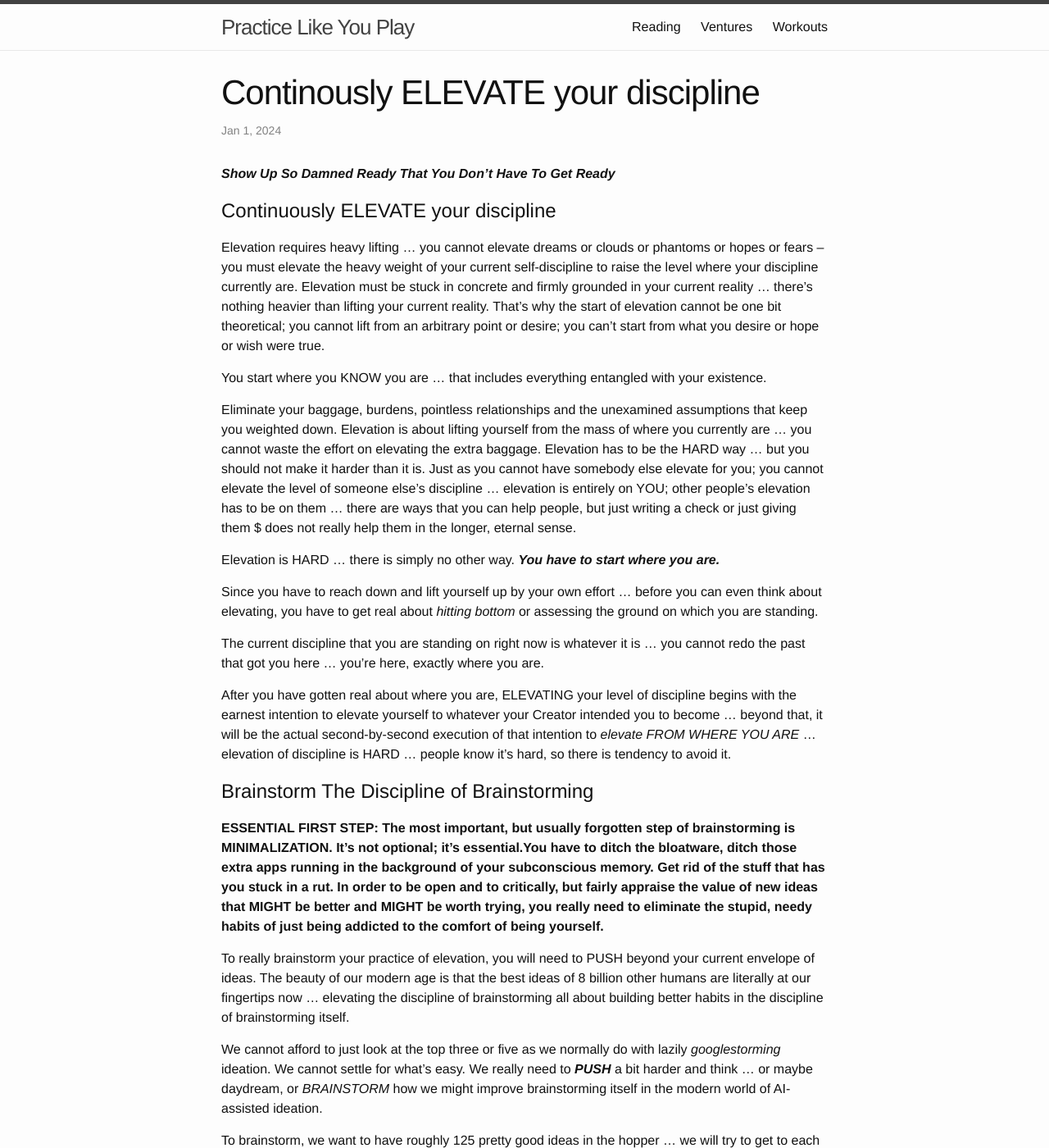
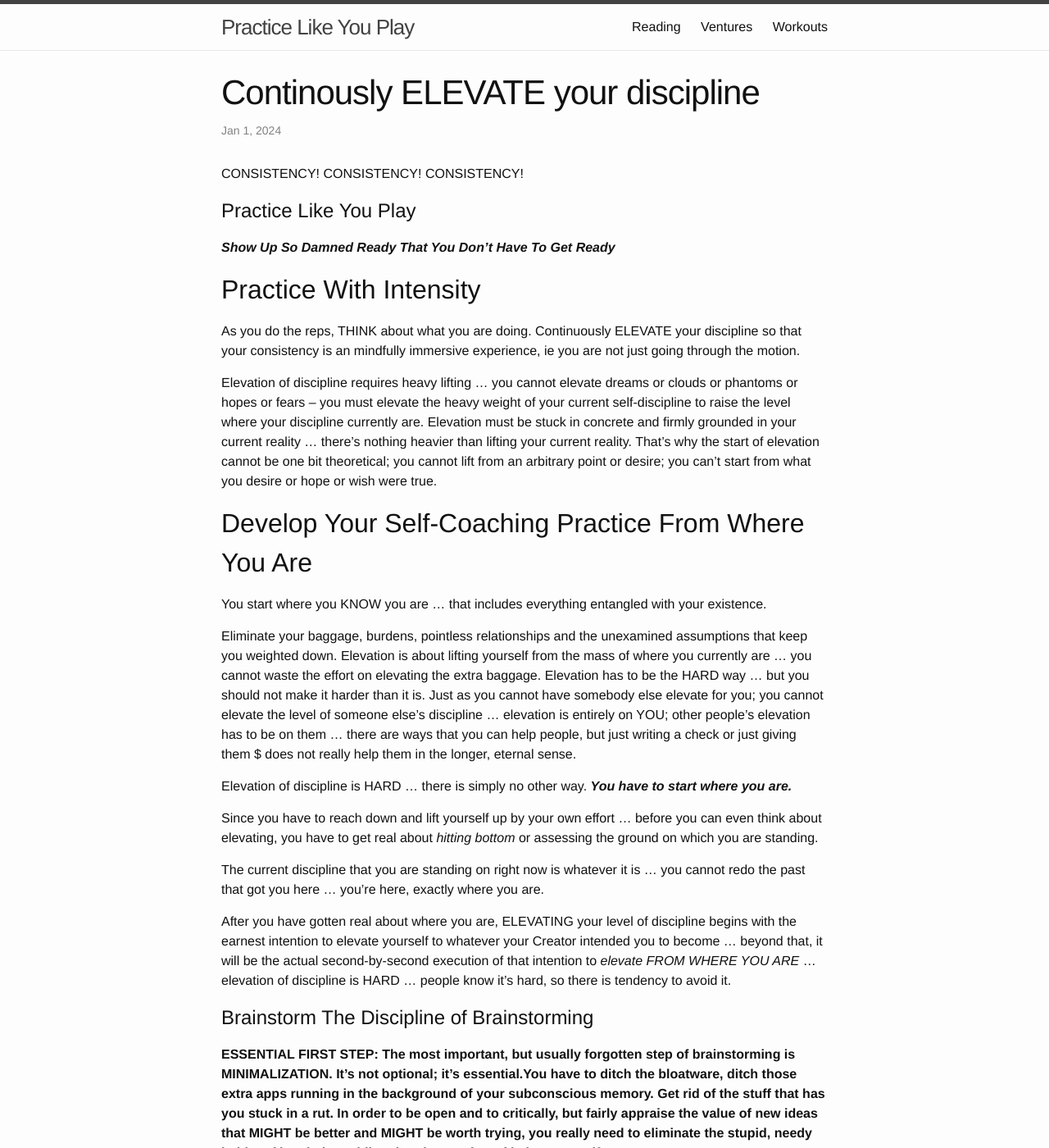
Before and after one commit to plyp-us/plyp-us.github.io, a Jekyll site: the page built from _posts/2024-01-01-practice-like-you-play.md, in a window 1280 px wide and 1400 px high. Shown: the whole window at 82% size. Built offline with Jekyll 4.4.1, drawn with Linux system fonts in a browser that asks for light colours.

Commit message:
Consistency Intensity Development

```diff
--- a/_posts/2024-01-01-practice-like-you-play.md
+++ b/_posts/2024-01-01-practice-like-you-play.md
@@ -6,24 +6,32 @@ date:   2024-01-01 4:30:00
 categories: template
 ---
 
+
+CONSISTENCY! CONSISTENCY! CONSISTENCY!
+
+# Practice Like You Play
+
 ***Show Up So Damned Ready That You Don't Have To Get Ready***
 
-# Continuously ELEVATE your discipline
+## Practice With Intensity
 
-Elevation requires heavy lifting ... you cannot elevate dreams or clouds or phantoms or hopes or fears -- you must elevate the heavy weight of your current self-discipline to raise the level where your discipline currently are.  Elevation must be stuck in concrete and firmly grounded in your current reality ... there's nothing heavier than lifting your current reality. That's why the start of elevation cannot be one bit theoretical; you cannot lift from an arbitrary point or desire; you can't start from what you desire or hope or wish were true.
+As you do the reps, THINK about what you are doing. Continuously ELEVATE your discipline so that your consistency is an mindfully immersive experience, ie you are not just going through the motion.
+
+Elevation of discipline requires heavy lifting ... you cannot elevate dreams or clouds or phantoms or hopes or fears -- you must elevate the heavy weight of your current self-discipline to raise the level where your discipline currently are.  Elevation must be stuck in concrete and firmly grounded in your current reality ... there's nothing heavier than lifting your current reality. That's why the start of elevation cannot be one bit theoretical; you cannot lift from an arbitrary point or desire; you can't start from what you desire or hope or wish were true.
+
+## Develop Your Self-Coaching Practice From Where You Are
 
 You start where you KNOW you are ... that includes everything entangled with your existence.
 
 Eliminate your baggage, burdens, pointless relationships and the unexamined assumptions that keep you weighted down. Elevation is about lifting yourself from the mass of where you currently are ... you cannot waste the effort on elevating the extra baggage. Elevation has to be the HARD way ... but you should not make it harder than it is. Just as you cannot have somebody else elevate for you; you cannot elevate the level of someone else's discipline ... elevation is entirely on YOU; other people's elevation has to be on them ... there are ways that you can help people, but just writing a check or just giving them $ does not really help them in the longer, eternal sense.
 
-Elevation is HARD ... there is simply no other way. ***You have to start where you are.***
+Elevation of discipline is HARD ... there is simply no other way. ***You have to start where you are.***
 
 Since you have to reach down and lift yourself up by your own effort ... before you can even think about elevating, you have to get real about *hitting bottom* or assessing the ground on which you are standing.
 
 The current discipline that you are standing on right now is whatever it is ... you cannot redo the past that got you here ... you're here, exactly where you are.
 
 After you have gotten real about where you are, ELEVATING your level of discipline begins with the earnest intention to elevate yourself to whatever your Creator intended you to become ... beyond that, it will be the actual second-by-second execution of that intention to *elevate FROM WHERE YOU ARE* ... elevation of discipline is HARD ... people know it's hard, so there is tendency to avoid it.
-
 
 # Brainstorm The Discipline of Brainstorming
 
```
